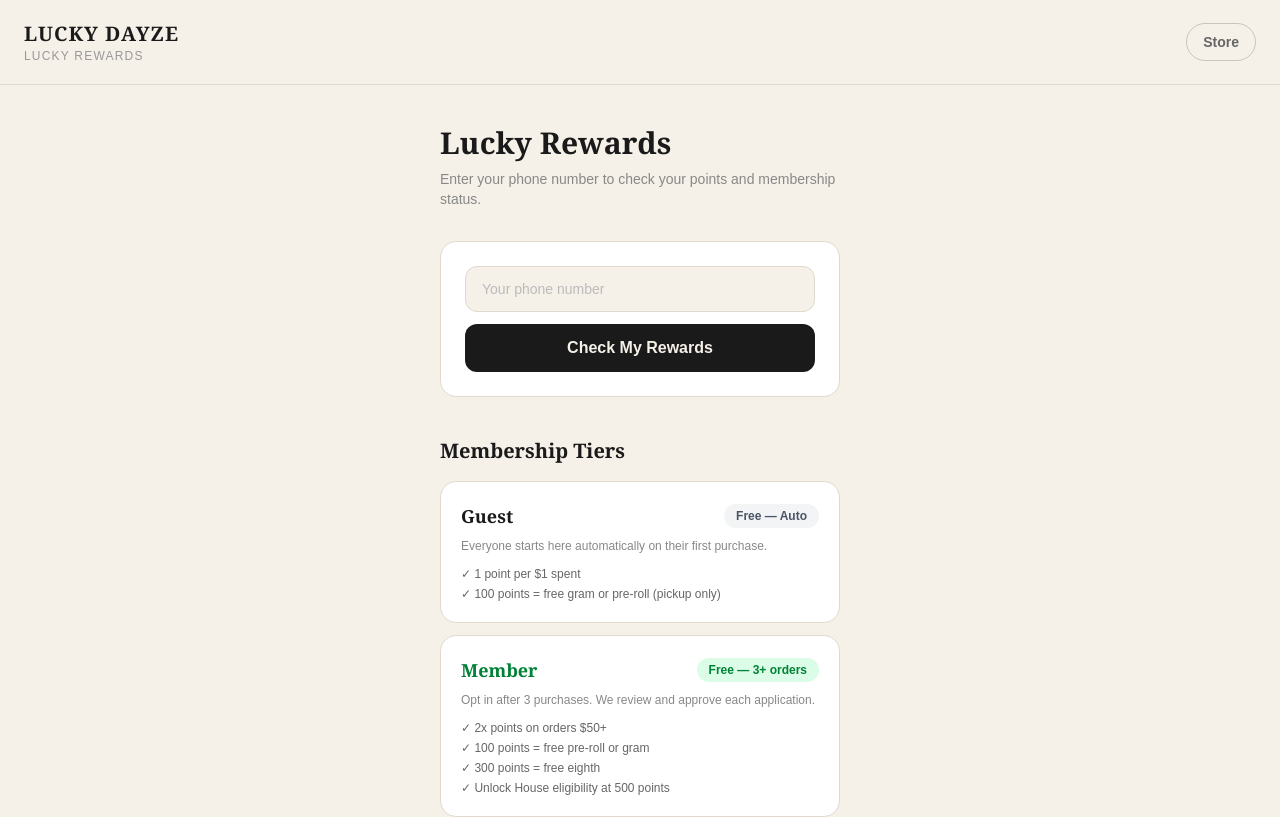
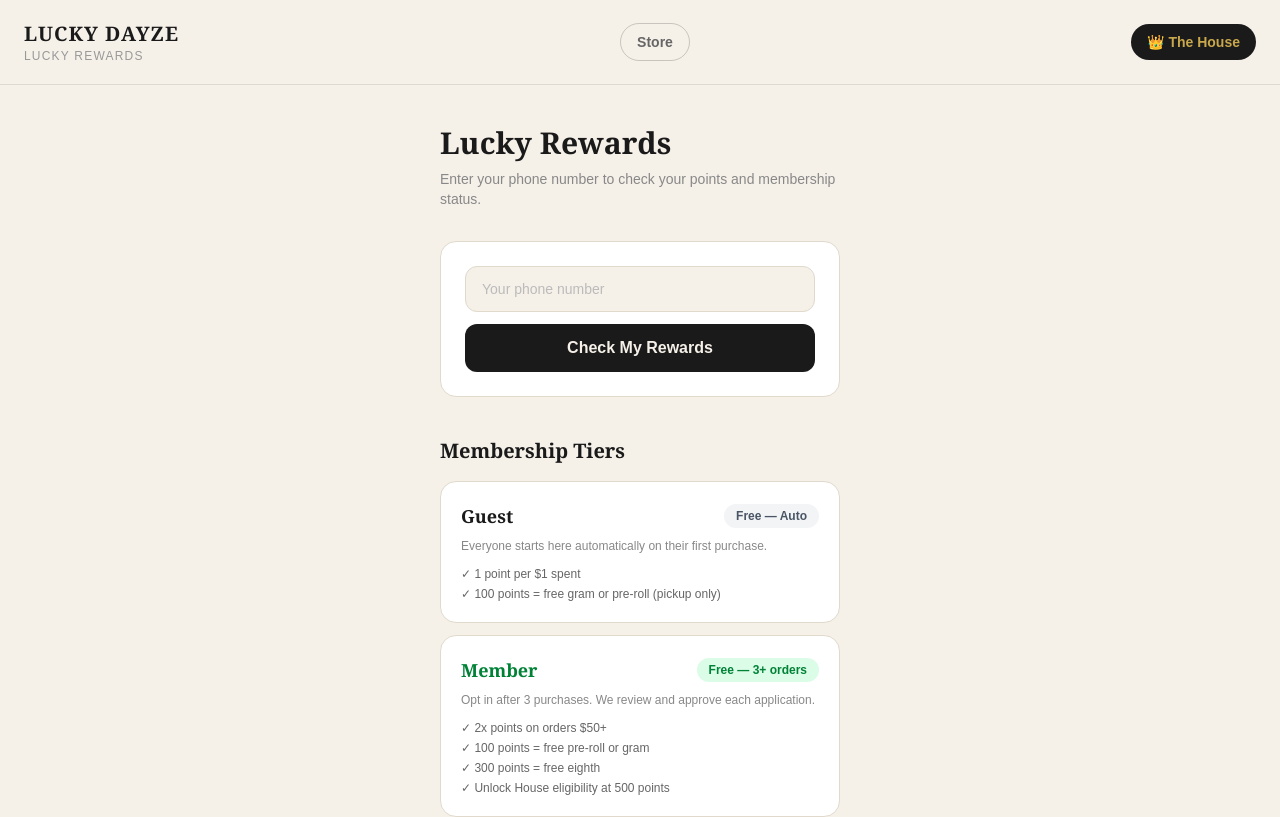
Before and after one commit to Domzkii/LuckyDayze, a Next.js app: page /rewards in a window 1280 px wide. Shown: the top 817 px of the page. Built offline with nearby package versions, Linux system fonts and the light colour scheme.

Commit message:
house portal link on rewards page

```diff
--- a/app/rewards/page.tsx
+++ b/app/rewards/page.tsx
@@ -111,6 +111,7 @@ export default function RewardsPage() {
           <div className="text-xs tracking-widest uppercase text-[#999]">Lucky Rewards</div>
         </div>
         <a href="/" className="border border-[#1a1a1a]/20 text-[#666] text-sm font-bold px-4 py-2 rounded-full hover:border-[#1a1a1a] transition-all">Store</a>
+        <a href="/house" className="bg-[#1a1a1a] text-[#c9a84c] text-sm font-bold px-4 py-2 rounded-full hover:bg-[#333] transition-all">👑 The House</a>
       </nav>
 
       <div className="max-w-md mx-auto px-6 py-10">
```
